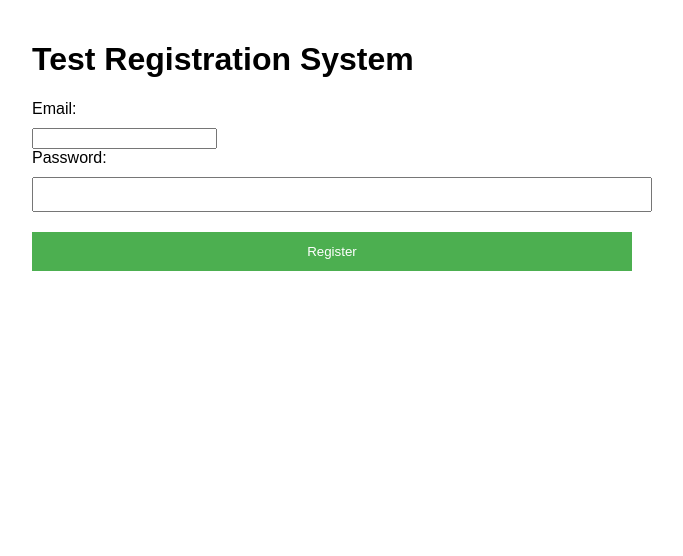
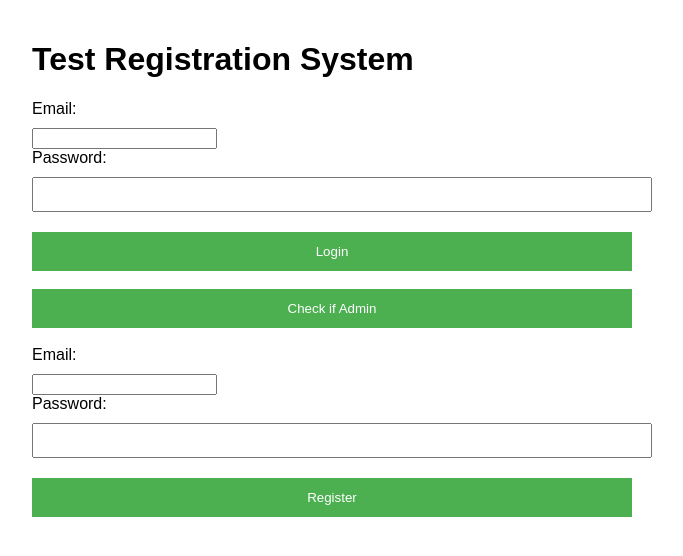
Before and after one commit to ah0048/EgyExpress, a Flask app: page / in a window 1280 px wide. Shown: the top 556 px of the page, without its empty margins (308-991 px from the left). Run offline with Flask 3, Linux system fonts and the light colour scheme.

Commit message:
added admin user decorator

```diff
--- a/backend/api/v1/app.py
+++ b/backend/api/v1/app.py
@@ -3,7 +3,8 @@ from models import storage
 from api.v1.views import app_views
 from flask import Flask, make_response, jsonify, render_template
 from flask_cors import CORS
-from flask_jwt_extended import JWTManager
+from flask_jwt_extended import JWTManager,jwt_required
+from api.v1.views.reg_sys import admin_required
 
 
 app = Flask(__name__)
@@ -21,6 +22,12 @@ def close_db(error):
 def index():
     return render_template('test.html')
 
+@app.route('/is_admin', methods=['GET'], strict_slashes=False)
+@jwt_required()
+@admin_required  # This decorator ensures only admins can access this route
+def is_admin():
+    return jsonify({"message": "User is an admin"}), 200
+
 @app.errorhandler(404)
 def not_found(error):
     """ 404 Error
--- a/backend/api/v1/templates/test.html
+++ b/backend/api/v1/templates/test.html
@@ -15,27 +15,103 @@
 <body>
     <h1>Test Registration System</h1>
 
+    <form id="loginForm">
+        <label for="email">Email:</label>
+        <input type="email" id="email-login" name="email" required>
+
+        <label for="password">Password:</label>
+        <input type="password" id="password-login" name="password" required>
+
+        <button type="submit">Login</button>
+    </form>
+
+    <div id="result"></div>
+    <br>
+    <button id="checkAdmin">Check if Admin</button>
+    <br>
+    <br>
     <form id="registrationForm">
         <label for="email">Email:</label>
-        <input type="email" id="email" name="email" required>
+        <input type="email" id="email-reg" name="email" required>
 
         <label for="password">Password:</label>
-        <input type="password" id="password" name="password" required>
+        <input type="password" id="password-reg" name="password" required>
 
         <button type="submit">Register</button>
     </form>
 
-    <div id="result"></div>
-
+    <div id="adminResult"></div>
     <script src="https://code.jquery.com/jquery-3.6.0.min.js"></script>
     <script>
-        document.getElementById('registrationForm').addEventListener('submit', function(e) {
+            document.getElementById('loginForm').addEventListener('submit', function(e) {
+                e.preventDefault();  // Prevent the default form submission
+
+                const formData = new FormData(this);  // Collect form data
+                const json = Object.fromEntries(formData.entries());  // Convert form data to JSON
+
+                // Fetch request to the /login route to get JWT token
+                fetch('/api/login', {
+                    method: 'POST',
+                    headers: {
+                        'Content-Type': 'application/json',
+                    },
+                    body: JSON.stringify(json),  // Send form data as JSON
+                })
+                .then(response => {
+                    if (!response.ok) {
+                        throw new Error(`HTTP error! status: ${response.status}`);
+                    }
+                    return response.json();  // Get JSON from the response
+                })
+                .then(data => {
+                    console.log('Login successful, token received:', data);
+
+                    // Store the JWT token in localStorage
+                    localStorage.setItem('accessToken', data.access_token);
+
+                    // Optionally display success message on the UI
+                    $('#result').html('<p>Login successful!</p>');
+                })
+                .catch((error) => {
+                    console.error('Error:', error.message || error);
+                    $('#result').html('<p>Error: ' + (error.message || error) + '</p>');
+                });
+            });
+
+            document.getElementById('checkAdmin').addEventListener('click', function() {
+                // Retrieve the JWT token from localStorage
+                const token = localStorage.getItem('accessToken');
+
+                // Make a request to the /is_admin route
+                fetch('/is_admin', {
+                    method: 'GET',
+                    headers: {
+                        'Content-Type': 'application/json',
+                        'Authorization': `Bearer ${token}`,  // Attach the JWT token to the Authorization header
+                    }
+                })
+                .then(response => response.json())
+                .then(data => {
+                    console.log(data);  // Log the result to the console
+                    if (data.message === 'User is an admin') {
+                        $('#adminResult').html('<p>User is an admin</p>');
+                    } else {
+                        $('#adminResult').html('<p>' + data.message + '</p>');
+                    }
+                })
+                .catch(error => {
+                    console.error('Error:', error);
+                    $('#adminResult').html('<p>Error: ' + error + '</p>');
+                });
+            });
+
+            document.getElementById('registrationForm').addEventListener('submit', function(e) {
             e.preventDefault();
 
             const formData = new FormData(this);
             const json = Object.fromEntries(formData.entries());
 
-            fetch('/api/login', {
+            fetch('/api/signup', {
                 method: 'POST',
                 headers: {
                     'Content-Type': 'application/json',
@@ -54,6 +130,7 @@
                 $('#result').html('<p>Error: ' + (error.message || error) + '</p>');
             });
         });
-        </script>
+
+    </script>
 </body>
 </html>
```
Also changed, not shown: backend/api/v1/views/reg_sys.py (+26 -3 lines), backend/models/user.py (line endings or trailing spaces), frontend/empty.txt (added).
